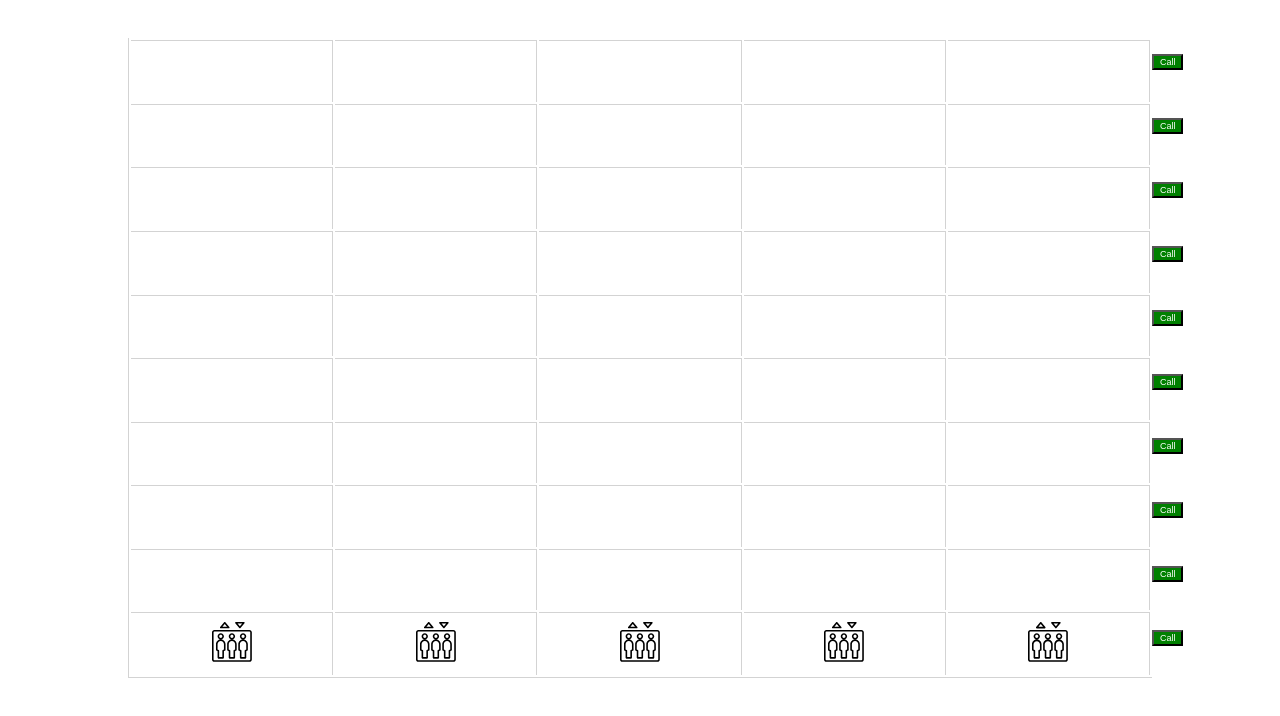
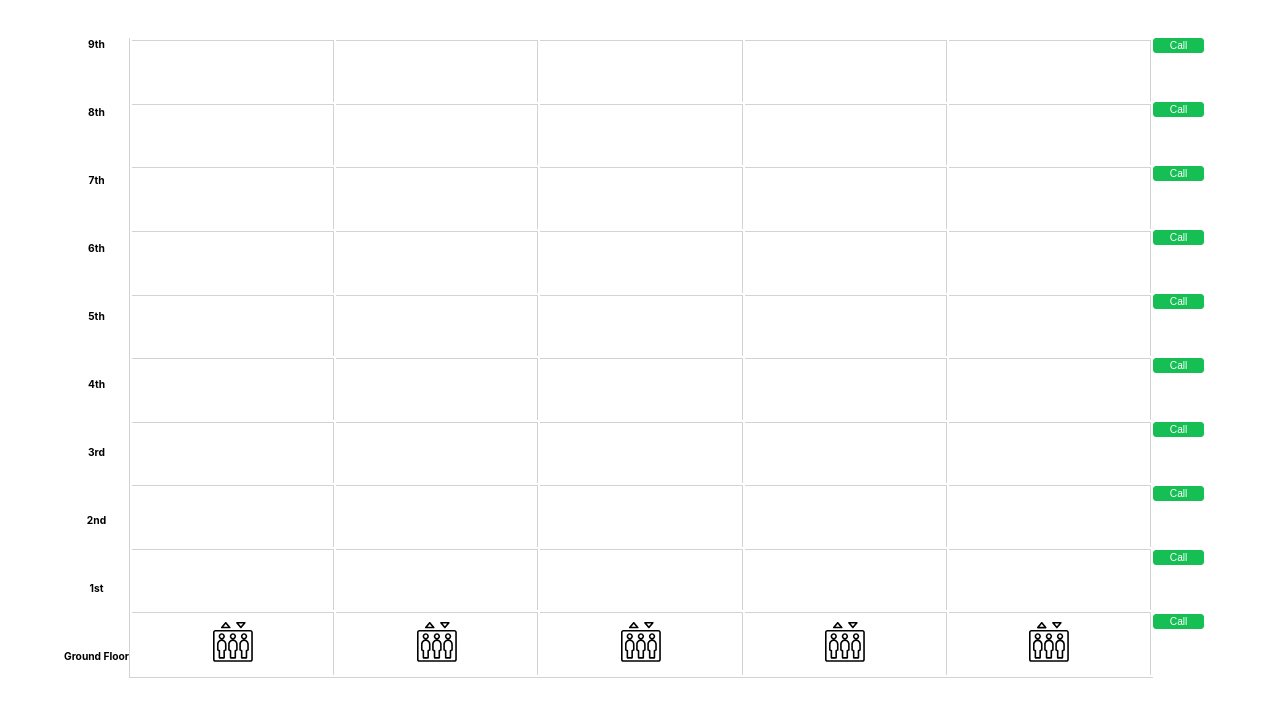
Before and after one commit to dolevdr/Elevator, a React (Create React App) app: page / in a window 1280 px wide. Shown: the top 716 px of the page. Built offline with nearby package versions, Linux system fonts and the light colour scheme.

Commit message:
Add floor numbers and adjust to different screen sizes

```diff
--- a/src/components/Board/Board.css
+++ b/src/components/Board/Board.css
@@ -1,15 +1,15 @@
-.board_container{
-    display: flex;
-    margin-top: 3%;
+.board_container {
+  display: flex;
+  margin-top: 3%;
+  margin-left: 5%;
 }
 table {
   border-bottom: 1px solid lightgray;
   border-left: 1px solid lightgray;
-  margin-left: 10%;
   width: 80vw;
   height: 80vh;
 }
-tr{
+tr {
   position: relative;
 }
 
@@ -20,3 +20,8 @@
   width: 20%;
   height: 10%;
 }
+.numbers {
+  height: 8.5vh;
+  gap: 2%;
+  font-size: 0.8vw;
+}
--- a/src/components/Board/Board.js
+++ b/src/components/Board/Board.js
@@ -32,7 +32,8 @@
       let availableElevators = elevators.filter(
         (obj) => obj.available === true
       );
-      floors[fId - 1].numOfElevators =(availableElevators.length>0) ? availableElevators.length: 0;
+      floors[fId - 1].numOfElevators =
+        availableElevators.length > 0 ? availableElevators.length : 0;
       setFloors([...floors]);
       if (availableElevators.length > 0) {
         let n = availableElevators.map((obj) => {
@@ -72,7 +73,7 @@
             floors[fId - 1].arrive = false;
             setFloors([...floors]);
             floors[fId - 1].wait = false;
-            floors[fId - 1].numOfElevators =-1;
+            floors[fId - 1].numOfElevators = -1;
             setFloors([...floors]);
             elevators[eId - 1].available = true;
             elevators[eId - 1].arrive = false;
@@ -118,7 +119,19 @@
 
   return (
     <div className="board_container">
-      <div className="numbers"></div>
+      <div>
+        {floors.map((fVal, fInd) =>
+          fInd !== 9 ? (
+            <div className="numbers">
+                <b>{floors.length - fInd - 1}{(fInd===8 ? 'st' : (fInd===7)? 'nd': (fInd===6)? 'rd':'th')}</b>
+            </div>
+          ) : (
+            <div className="numbers">
+              <b>Ground Floor</b>
+            </div>
+          )
+        )}
+      </div>
       <table className="board">
         <tbody>
           {floors.map((fVal, fInd) =>
--- a/src/components/floor/floor.css
+++ b/src/components/floor/floor.css
@@ -1,25 +1,28 @@
 .floor_container{
     height: 8vh;
-    position: relative;
-    top:2vh;
+
     width: 5%;
     gap:2%;
 }
-#red, #green{
+#red, #green, #arrive{
     color: white;
-    font-size: 0.7vw;
+    font-size: 0.8vw;
 
 }
 #red{
     background-color: red;
 }
 #green{
-    background-color: green;
+    background-color: rgb(21, 191, 83);
     cursor: pointer;
+    border: 1px solid rgb(21, 191, 83);
+    border-radius: 3px;
+    width: 4vw;
+
 }
 #arrive{
-    color: green;
-    border: 1px solid green;
+    color: rgb(21, 191, 83);
+    border: 1px solid rgb(21, 191, 83);
     background-color: white;
 }
 .numberOfElevators{
```
